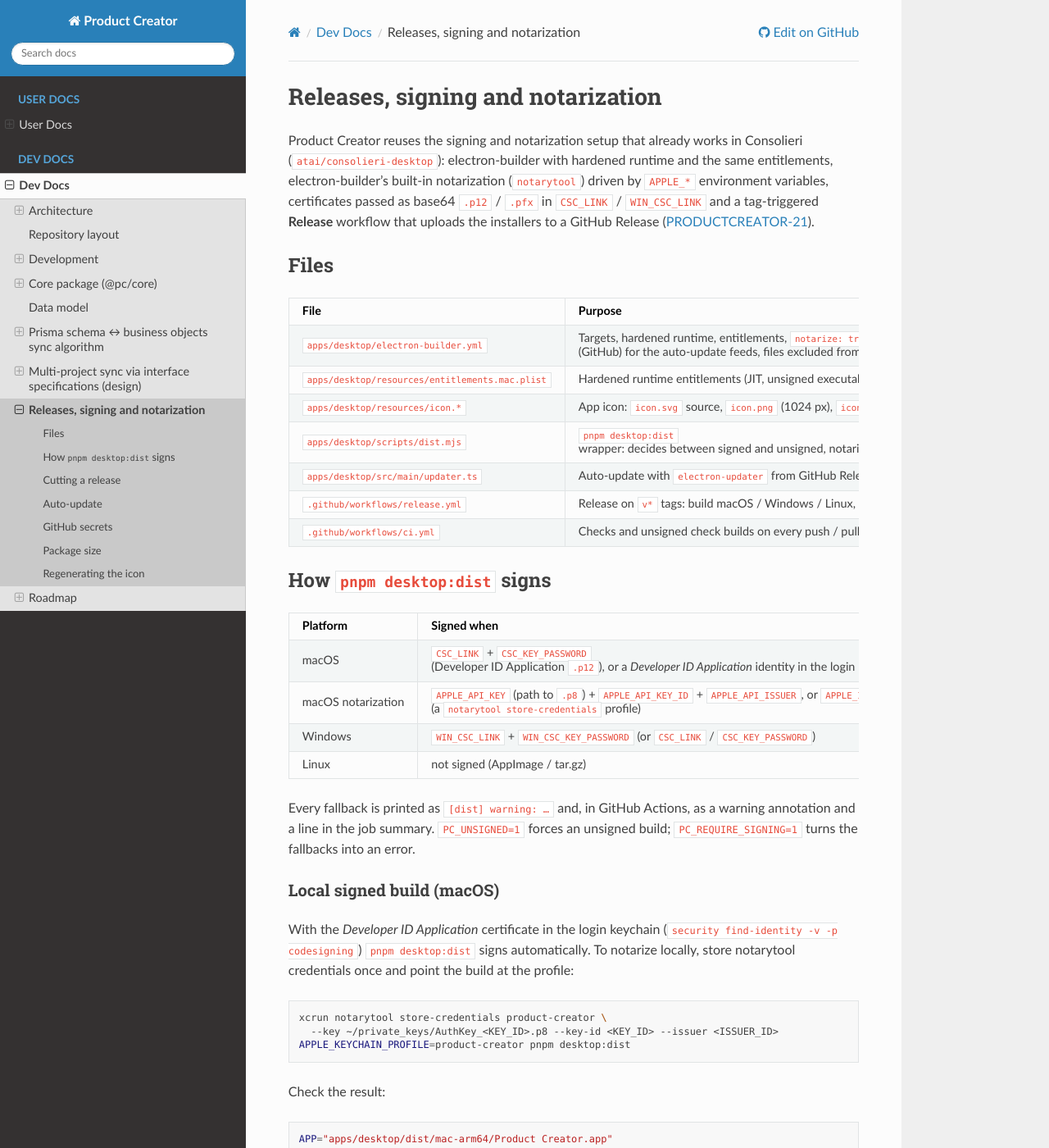
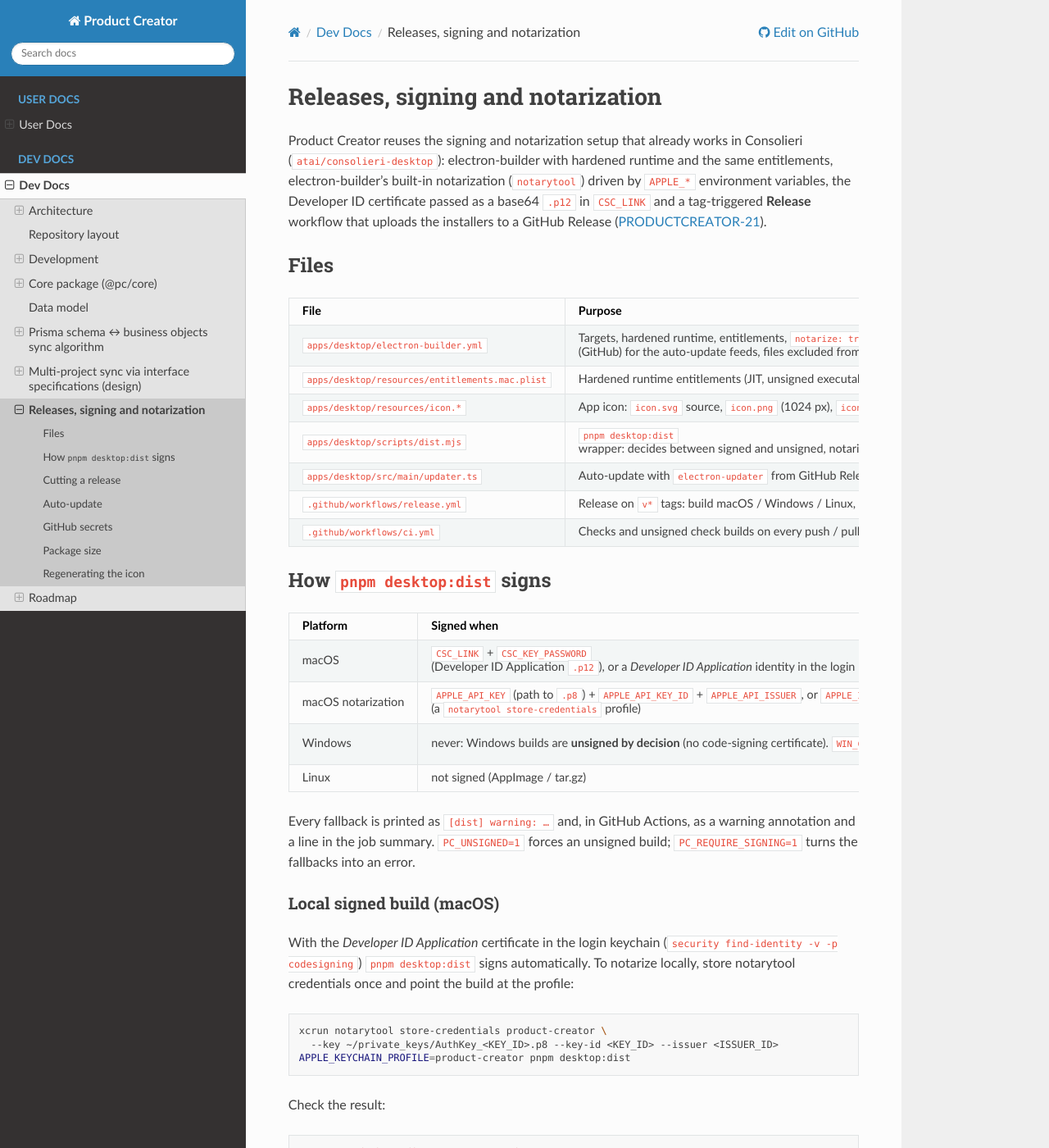
Before and after one commit to atai/product-creator, a Sphinx documentation site: the page built from docs/source/developer-guide/release.rst, in a window 1280 px wide and 1400 px high. Shown: the whole window at 82% size. Built offline with Sphinx 7.4.7 and the Read the Docs theme 3.1.0, drawn with Linux system fonts in a browser that asks for light colours; some of the changed text lies outside the part shown.

Commit message:
PRODUCTCREATOR-21: Windows builds stay unsigned by decision (docs, release notes, dist fallback)

```diff
--- a/docs/source/developer-guide/release.rst
+++ b/docs/source/developer-guide/release.rst
@@ -4,7 +4,7 @@ Releases, signing and notarization
 Product Creator reuses the signing and notarization setup that already works in Consolieri
 (``atai/consolieri-desktop``): electron-builder with hardened runtime and the same entitlements,
 electron-builder's built-in notarization (``notarytool``) driven by ``APPLE_*`` environment variables,
-certificates passed as base64 ``.p12`` / ``.pfx`` in ``CSC_LINK`` / ``WIN_CSC_LINK`` and a tag-triggered
+the Developer ID certificate passed as a base64 ``.p12`` in ``CSC_LINK`` and a tag-triggered
 **Release** workflow that uploads the installers to a GitHub Release
 (`PRODUCTCREATOR-21 <https://ecooz.youtrack.cloud/issue/PRODUCTCREATOR-21>`_).
 
@@ -55,8 +55,9 @@ How ``pnpm desktop:dist`` signs
        ``APPLE_KEYCHAIN_PROFILE`` (a ``notarytool store-credentials`` profile)
      - signed only (``mac.notarize=false``); Gatekeeper warns after a download
    * - Windows
-     - ``WIN_CSC_LINK`` + ``WIN_CSC_KEY_PASSWORD`` (or ``CSC_LINK`` / ``CSC_KEY_PASSWORD``)
-     - unsigned; SmartScreen warns
+     - never: Windows builds are **unsigned by decision** (no code-signing certificate). ``WIN_CSC_LINK``
+       + ``WIN_CSC_KEY_PASSWORD`` would still be honoured if a certificate is ever added
+     - unsigned; SmartScreen warns (not counted as missing, ``PC_REQUIRE_SIGNING`` ignores Windows)
    * - Linux
      - not signed (AppImage / tar.gz)
      -
@@ -103,7 +104,8 @@ Release assets:
 
 * macOS: ``product-creator-<v>-mac-arm64.dmg``, ``.zip`` (the zip is what auto-update downloads),
   ``latest-mac.yml``;
-* Windows: ``product-creator-<v>-win-x64.exe`` (NSIS), ``.zip``, ``latest.yml``;
+* Windows: ``product-creator-<v>-win-x64.exe`` (NSIS), ``.zip``, ``latest.yml`` — unsigned, the release
+  notes tell users how to get past SmartScreen;
 * Linux: ``.AppImage``, ``.tar.gz``, ``latest-linux.yml``.
 
 Auto-update
@@ -146,12 +148,8 @@ names and formats as in Consolieri, so the values can be copied from there):
      - macOS notarization (alternative)
      - Apple ID, app-specific password, 10-character Team ID; used only when the API key set is
        incomplete
-   * - ``WIN_CSC_LINK``
-     - Windows
-     - base64 of the code-signing ``.pfx``
-   * - ``WIN_CSC_KEY_PASSWORD``
-     - Windows
-     - ``.pfx`` password
+
+No Windows secrets are needed: Windows builds are published unsigned.
 
 Optional repository **variable** ``PC_REQUIRE_SIGNING=true`` makes the Release workflow fail instead of
 publishing unsigned installers. ``GITHUB_TOKEN`` is provided by Actions (``contents: write``).
--- a/docs/source/developer-guide/roadmap.rst
+++ b/docs/source/developer-guide/roadmap.rst
@@ -41,8 +41,8 @@ version of Product Creator.
 Known gaps
 ----------
 
-* Signed releases need the GitHub secrets from :doc:`release`; there is no Windows code-signing
-  certificate yet. The app icon is a placeholder.
+* Signed releases need the GitHub secrets from :doc:`release`; Windows builds stay unsigned by
+  decision (no code-signing certificate). The app icon is a placeholder.
 * Catalog entities (functions, business objects) still use readable ids, not UUIDs.
 * Doc page (generated ТЗ) is still a placeholder.
 * Unit tests cover the core project model and OpenAPI loader only; no UI tests yet.
--- a/docs/source/user-guide/installation.rst
+++ b/docs/source/user-guide/installation.rst
@@ -30,13 +30,13 @@ Download the installer for your OS from https://github.com/atai/product-creator/
      - ``chmod +x product-creator-*.AppImage`` and run it
 
 Release builds for macOS are signed with a Developer ID and notarized by Apple, so they open without
-warnings. If a build is not signed (CI check builds, or a release made before the signing secrets were
-configured):
+warnings. **Windows builds are not code-signed** (by decision), and CI check builds are not signed on
+any OS:
 
 * **macOS** — right-click the app → **Open**, or run
   ``xattr -dr com.apple.quarantine "/Applications/Product Creator.app"``;
 * **Windows** — SmartScreen shows *Windows protected your PC*: **More info** → **Run anyway**
-  (Windows builds are not code-signed yet).
+  this happens on the first start of every Windows build.
 
 Updates
 ~~~~~~~
```
Also changed, not shown: 3 other files.
